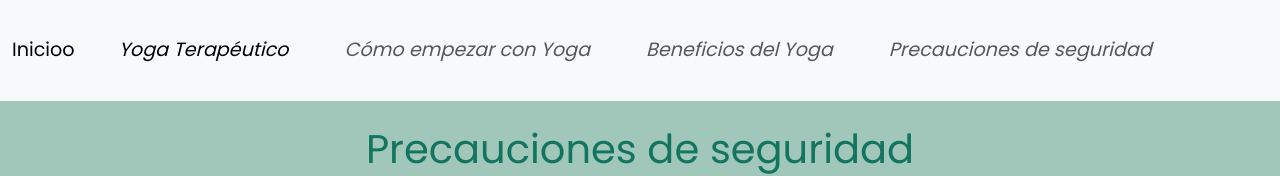
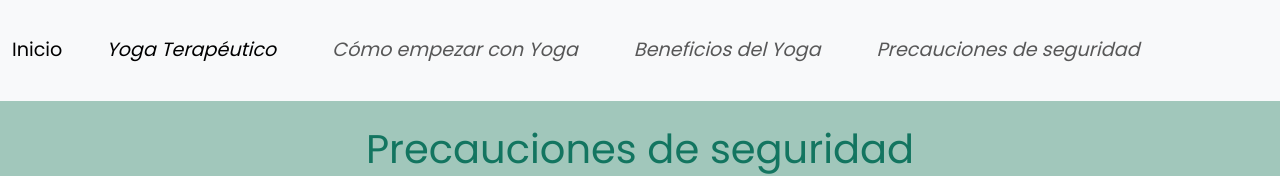
Before and after one commit to AmandaMelacci/Melacci-Amanda-Yoga, a plain HTML site: page views/precauciones_de_seguridad.html in a window 1280 px wide. Shown: the top 176 px of the page. Drawn offline with nearby package versions, Linux system fonts and the light colour scheme.

Commit message:
arreglo inicio sin o adicional

```diff
--- a/views/precauciones_de_seguridad.html
+++ b/views/precauciones_de_seguridad.html
@@ -14,7 +14,7 @@
     <header>
       <nav class="navbar navbar-expand-lg bg-body-tertiary">
         <div class="container-fluid">
-          <a class="navbar-brand" href="../index.html">Inicioo</a>
+          <a class="navbar-brand" href="../index.html">Inicio</a>
           <button class="navbar-toggler" type="button" data-bs-toggle="collapse" data-bs-target="#navbarNav">
             <span class="navbar-toggler-icon"></span>
           </button>
```
